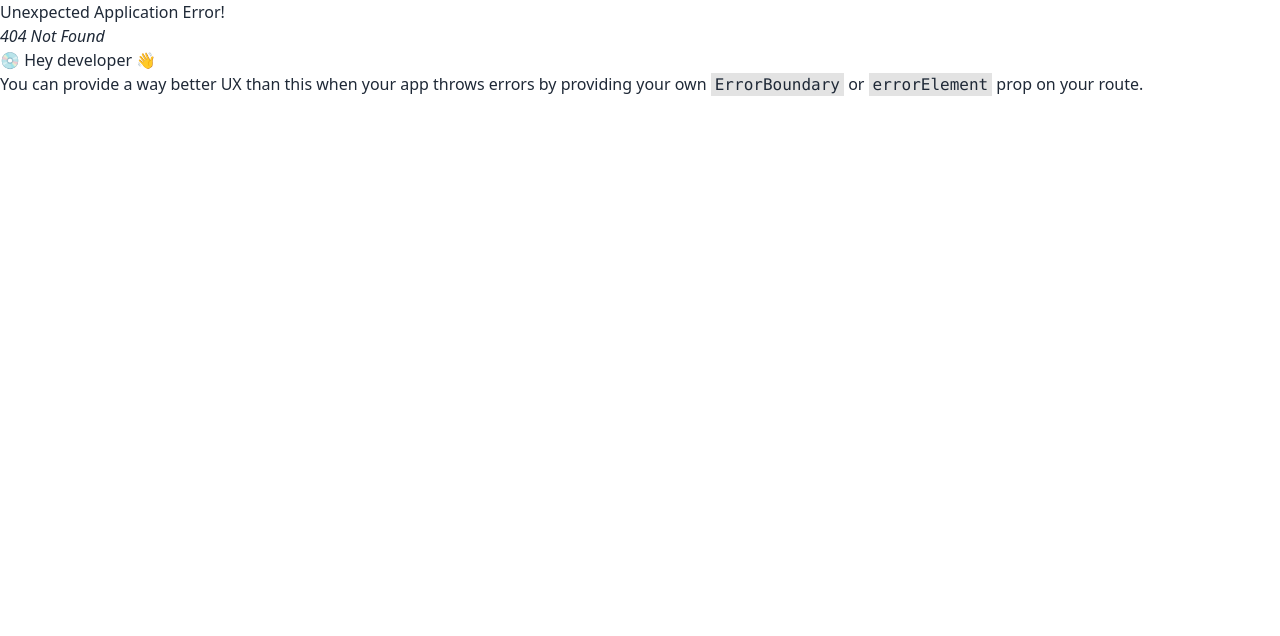
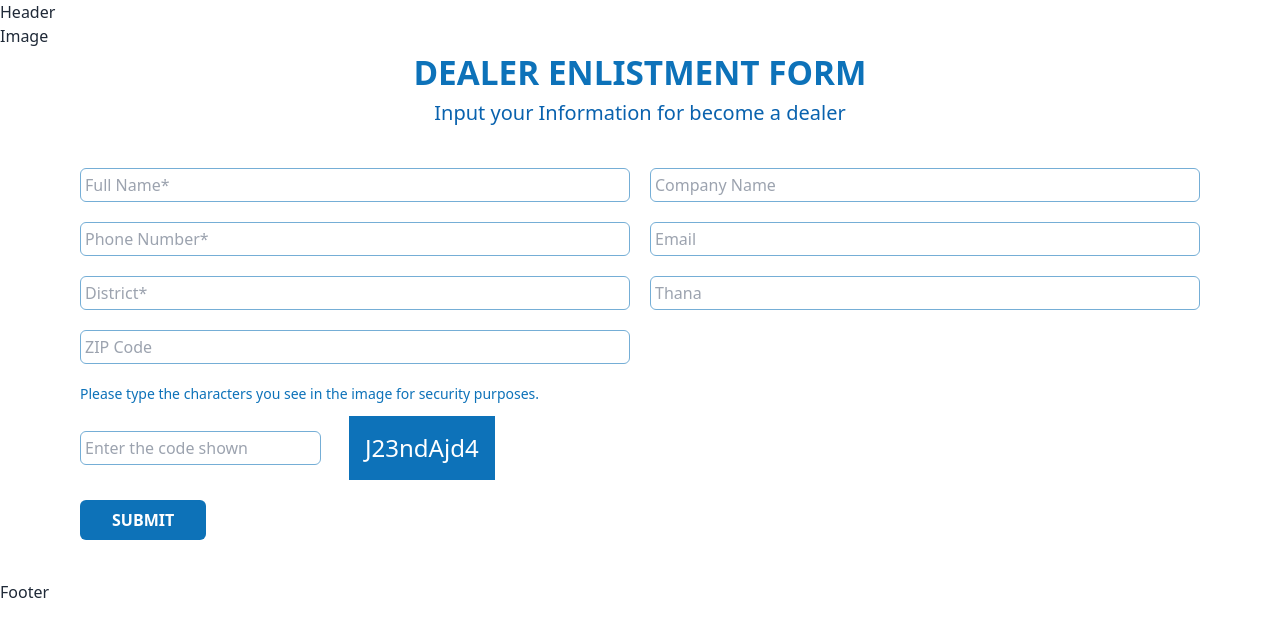
Before and after one commit to arbinzaman/rahimafrooz-battery, a React (Vite) app: page /become-a-dealer in a window 1280 px wide. Before the commit this address had no page. Shown: the top 636 px of the page. Built offline with nearby package versions, Linux system fonts and the light colour scheme.

Commit message:
Added Form to the become-a-dealer page

```diff
--- a/src/App.jsx
+++ b/src/App.jsx
@@ -5,7 +5,7 @@ import routes from './routes/routes'
 function App() {
 
   return (
-    <section>
+    <section className='font-primary'>
       <RouterProvider router={routes}></RouterProvider>
     </section>
   )
--- /dev/null
+++ b/src/components/BecomeADealer/DealerApplicationForm.jsx
@@ -0,0 +1,114 @@
+import { useForm } from "react-hook-form";
+
+const DealerApplicationForm = () => {
+  const { register, handleSubmit } = useForm();
+
+  const handleFormSubmit = (data) => {
+    try {
+      console.log(data);
+    } catch (error) {
+      console.log(error.message);
+    }
+  };
+
+  return (
+    <section>
+      <form
+        action=""
+        className="my-10 max-w-screen-sm md:max-w-screen-md lg:w-full xl:max-w-screen-xl 2xl:max-w-screen-2xl"
+        onSubmit={handleSubmit(handleFormSubmit)}
+      >
+        <div className="grid grid-cols-1 md:grid-cols-2 gap-5 my-5">
+          <div>
+            <input
+              type="text"
+              placeholder="Full Name*"
+              className="border border-border_primary rounded-md p-1 w-full"
+              {...register("fullName")}
+            />
+          </div>
+
+          <div>
+            <input
+              type="text"
+              placeholder="Company Name"
+              className="border border-border_primary rounded-md p-1 w-full"
+              {...register("companyName")}
+            />
+          </div>
+
+          <div>
+            <input
+              type="text"
+              placeholder="Phone Number*"
+              className="border border-border_primary rounded-md p-1 w-full"
+              {...register("phoneNumber")}
+            />
+          </div>
+
+          <div>
+            <input
+              type="text"
+              placeholder="Email"
+              className="border border-border_primary rounded-md p-1 w-full"
+              {...register("email")}
+            />
+          </div>
+
+          <div>
+            <input
+              type="text"
+              placeholder="District*"
+              className="border border-border_primary rounded-md p-1 w-full"
+              {...register("district")}
+            />
+          </div>
+
+          <div>
+            <input
+              type="text"
+              placeholder="Thana"
+              className="border border-border_primary rounded-md p-1 w-full"
+              {...register("thana")}
+            />
+          </div>
+
+          <div>
+            <input
+              type="text"
+              placeholder="ZIP Code"
+              className="border border-border_primary rounded-md p-1 w-full"
+              {...register("zip")}
+            />
+          </div>
+        </div>
+
+        <div>
+          <p className="text-primary text-sm font-medium mt-5 mb-3">
+            Please type the characters you see in the image for security
+            purposes.
+          </p>
+          <div className="md:flex items-center gap-7">
+            <div>
+              <input
+                type="text"
+                placeholder="Enter the code shown"
+                className="border border-border_primary rounded-md p-1 mb-5"
+                {...register("captchaCode")}
+              />
+            </div>
+            <div className="bg-primary text-2xl text-white p-4 mb-5">
+              <p className="text-center font-medium">J23ndAjd4</p>
+            </div>
+          </div>
+        </div>
+
+        <button className="bg-button px-8 py-2 text-2xl text-base font-bold rounded-md">
+          SUBMIT
+        </button>
+      </form>
+    </section>
+  );
+};
+
+export default DealerApplicationForm;
--- a/src/components/ContactUs/ContactUsInformationForm.jsx
+++ b/src/components/ContactUs/ContactUsInformationForm.jsx
@@ -21,7 +21,7 @@ const ContactUsInformationForm = () => {
           <input
             type="text"
             placeholder="Full Name"
-            className="border border-[#84E1EA] rounded-md p-2 w-full"
+            className="border border-border_primary rounded-md p-1 w-full"
             {...register("fullName")}
           />
         </div>
@@ -31,7 +31,7 @@ const ContactUsInformationForm = () => {
             <input
               type="text"
               placeholder="Phone No"
-              className="border border-[#84E1EA] rounded-md p-2 w-full"
+              className="border border-border_primary rounded-md p-1 w-full"
               {...register("phoneNo")}
             />
           </div>
@@ -40,7 +40,7 @@ const ContactUsInformationForm = () => {
             <input
               type="email"
               placeholder="E-mail"
-              className="border border-[#84E1EA] rounded-md p-2 w-full"
+              className="border border-border_primary rounded-md p-1 w-full"
               {...register("email")}
             />
           </div>
@@ -49,7 +49,7 @@ const ContactUsInformationForm = () => {
         <div>
           <textarea
             placeholder="Message"
-            className="border border-[#84E1EA] rounded-md p-2 w-full"
+            className="border border-border_primary rounded-md p-1 w-full"
             {...register("message")}
           ></textarea>
         </div>
@@ -64,7 +64,7 @@ const ContactUsInformationForm = () => {
               <input
                 type="text"
                 placeholder="Enter the code shown"
-                className="border border-[#84E1EA] rounded-md p-2 mb-5"
+                className="border border-border_primary rounded-md p-1 mb-5"
                 {...register("captchaCode")}
               />
             </div>
@@ -74,7 +74,7 @@ const ContactUsInformationForm = () => {
           </div>
         </div>
 
-        <button className="bg-primary px-8 py-2 text-2xl text-base font-bold rounded-md">SUBMIT</button>
+        <button className="bg-button px-8 py-2 text-2xl text-base font-bold rounded-md">SUBMIT</button>
       </form>
     </section>
   );
--- a/src/components/ContactUs/GlobalAddressItems.jsx
+++ b/src/components/ContactUs/GlobalAddressItems.jsx
@@ -5,9 +5,9 @@ const GlobalAddressItems = ({ addressDetails }) => {
       <div className="my-3">
         <div className="flex items-center text-lg gap-2">
           <img src={imgLink} className="w-[20px]" alt="" />
-          <p className="text-primary font-medium">{itemName}</p>
+          <p className="text-primary text-regular font-medium">{itemName}</p>
         </div>
-        <div className="text-md">
+        <div className="text-small">
           <p>
             <span className="font-medium">{itemHeading}</span> {itemText}
           </p>
--- /dev/null
+++ b/src/pages/BecomeADealer.jsx
@@ -0,0 +1,20 @@
+import DealerApplicationForm from "../components/BecomeADealer/DealerApplicationForm";
+
+const BecomeADealer = () => {
+  return (
+    <section>
+      <div>Image</div>
+      <section className="mx-2 md:mx-16 lg:mx-20">
+        <div className="text-center">
+          <p className="text-primary text-large font-bold">DEALER ENLISTMENT FORM</p>
+          <p className="text-secondary text-medium">Input your Information for become a dealer</p>
+        </div>
+        <div>
+            <DealerApplicationForm/>
+        </div>
+      </section>
+    </section>
+  );
+};
+
+export default BecomeADealer;
--- a/src/pages/ContactUs.jsx
+++ b/src/pages/ContactUs.jsx
@@ -5,7 +5,7 @@ import EmailIcon from "../assets/icons/email-9-svgrepo-com.png";
 import ContactUsInformationForm from "../components/ContactUs/ContactUsInformationForm";
 const ContactUs = () => {
   return (
-    <section className="mx-2 md:mx-16 lg:mx-20">
+    <section>
       <div>
         <img
           src="https://cdn.pixabay.com/photo/2014/04/02/14/09/world-map-306338_960_720.png"
@@ -13,14 +13,13 @@ const ContactUs = () => {
           alt=""
         />
       </div>
-      <p className="text-2xl font-semibold text-center text-primary my-3">
+      <section className="mx-2 md:mx-16 lg:mx-20">
+        <p className="text-primary text-large font-bold text-center my-3">
           CONTACT US
         </p>
-
         <div>
-        <ContactUsInformationForm/>
+          <ContactUsInformationForm />
         </div>
-
         <div className="grid justify-center grid-cols-1 md:grid-cols-2 lg:grid-cols-3 gap-10 lg:mx-auto max-w-screen-sm md:max-w-screen-md	lg:max-w-screen-lg xl:max-w-screen-xl	2xl:max-w-screen-2xl">
           <div className="bg-slate-100 p-5 rounded-xl">
             <GlobalAddressItems
@@ -28,7 +27,8 @@ const ContactUs = () => {
                 imgLink: LocationPinIcon,
                 itemName: "Global Head Office",
                 itemHeading: "Rahimafrooz Storage Power Business:",
-              itemText: "705West Nakhalpara, Tejgaon Dhaka -1205, Bangladesh.",
+                itemText:
+                  "705West Nakhalpara, Tejgaon Dhaka -1205, Bangladesh.",
               }}
             />
 
@@ -57,7 +57,8 @@ const ContactUs = () => {
                 imgLink: LocationPinIcon,
                 itemName: "UAE Office",
                 itemHeading: "Globatt India Pvt. Ltd:",
-              itemText: "1102, Ithum Tower 1A-40, Sector 62, Noida - 201301 (U.P.), India",
+                itemText:
+                  "1102, Ithum Tower 1A-40, Sector 62, Noida - 201301 (U.P.), India",
               }}
             />
 
@@ -86,7 +87,8 @@ const ContactUs = () => {
                 imgLink: LocationPinIcon,
                 itemName: "EMEA Office (Europe Middle East & Africa)",
                 itemHeading: "Lebang Automotive FCO:",
-              itemText: "106, Techono-Hub 2, Silicon Oasis, PO Box-13667, Dubai UAE",
+                itemText:
+                  "106, Techono-Hub 2, Silicon Oasis, PO Box-13667, Dubai UAE",
               }}
             />
 
@@ -110,6 +112,7 @@ const ContactUs = () => {
           </div>
         </div>
       </section>
+    </section>
   );
 };
 
--- a/tailwind.config.js
+++ b/tailwind.config.js
@@ -6,8 +6,20 @@ export default {
     extend: {
       colors: {
         base: "#ffffff",
-        primary: "#0ea5e9",
-        secondary: "#000000",
+        primary: "#0d72b9",
+        secondary: "#0962ae",
+        button:"#0d72b8",
+        border_primary:"#75aed6"
+      },
+      fontSize:{
+        large:"33.33px",
+        medium:"20px",
+        regular:"17px",
+        small:"13px",
+        xsmall:"12px",
+      },
+      fontFamily:{
+        body:['Roboto','sans-serif'],
       },
     },
   },
```
Also changed, not shown: src/routes/routes.jsx (+14 -11 lines). Lines whose indentation alone changed are shown as unchanged.
